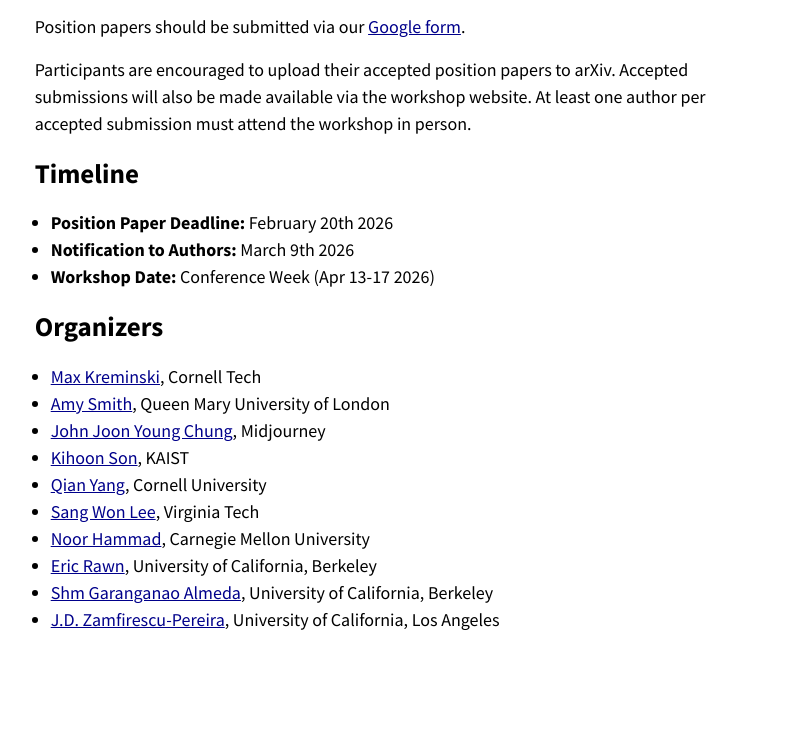
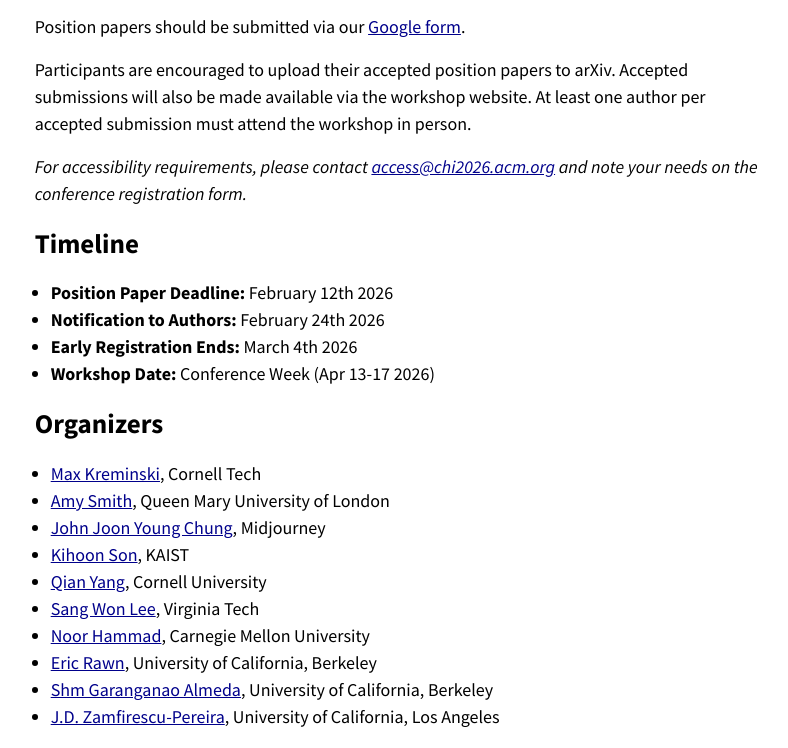
Before and after one commit to herding-cats-ws/herding-cats-ws.github.io, a plain HTML site: page index.html in a window 1280 px wide. Shown: the part 870-1618 px from the top of the page, without its empty margins (243-1031 px from the left). Before the commit the page ends 1521 px from the top, so only its background shows below. Drawn offline with Linux system fonts and the light colour scheme.

Commit message:
Add accessibility note and update timeline dates

```diff
--- a/index.html
+++ b/index.html
@@ -46,10 +46,13 @@
       <p>Participation in the workshop is open to both experienced and emerging creativity researchers, including core HCI researchers, those in relevant AI subfields (e.g., computational creativity and game AI) and creative scholar-practitioners. To attend, participants must submit a <strong>position paper</strong> of 2-4 pages in single-column ACM format (excluding references). Papers should describe a research question, direction, argument, or proposal related to creative activity traces.</p>
       <p>Position papers should be submitted via our <a href="https://forms.gle/yKrtD4QHyDmhDnph7">Google form</a>.</p>
       <p>Participants are encouraged to upload their accepted position papers to arXiv. Accepted submissions will also be made available via the workshop website. At least one author per accepted submission must attend the workshop in person.</p>
+      <p><em>For accessibility requirements, please contact <a href="mailto:access@chi2026.acm.org">access@chi2026.acm.org</a> and note your needs on the conference registration form.</em></p>
+      </section>
       <h2>Timeline</h2>
       <ul>
-        <li><strong>Position Paper Deadline:</strong> February 20th 2026</li>
-        <li><strong>Notification to Authors:</strong> March 9th 2026</li>
+        <li><strong>Position Paper Deadline:</strong> February 12th 2026</li>
+        <li><strong>Notification to Authors:</strong> February 24th 2026</li>
+        <li><strong>Early Registration Ends:</strong> March 4th 2026</li>
         <li><strong>Workshop Date:</strong> Conference Week (Apr 13-17 2026)</li>
       </ul>
       <h2>Organizers</h2>
```
